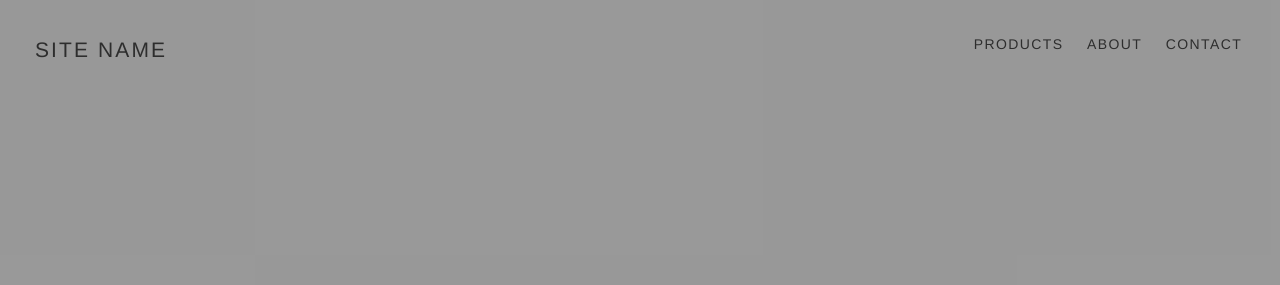
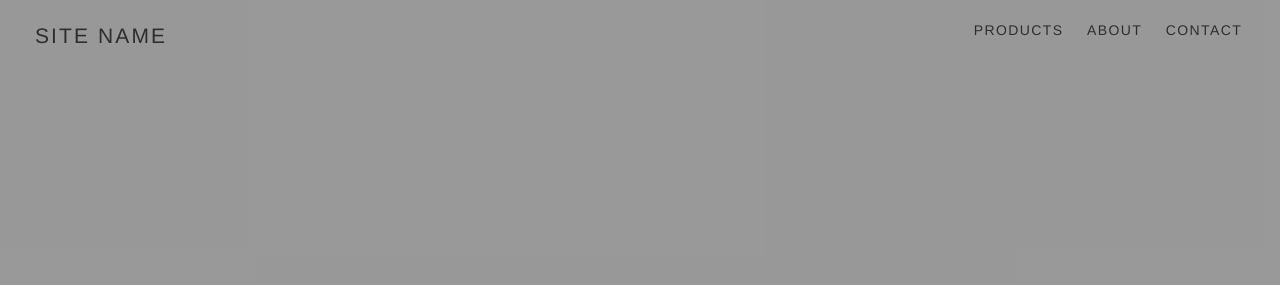
Before and after one commit to kccnma/test-swup-wipe, a plain HTML site: page index.html in a window 1280 px wide. Shown: the top 285 px of the page. Drawn offline with Linux system fonts and the light colour scheme; a script that the page names is missing.

Commit message:
fixing header footer margin

```diff
--- a/css/style.css
+++ b/css/style.css
@@ -133,7 +133,7 @@ body {
 .site-header,
 .site-footer {
   text-align: center;
-  margin: 1em 0;
+  margin: 0;
   padding: 1em;
 }
 .site-header {
```
